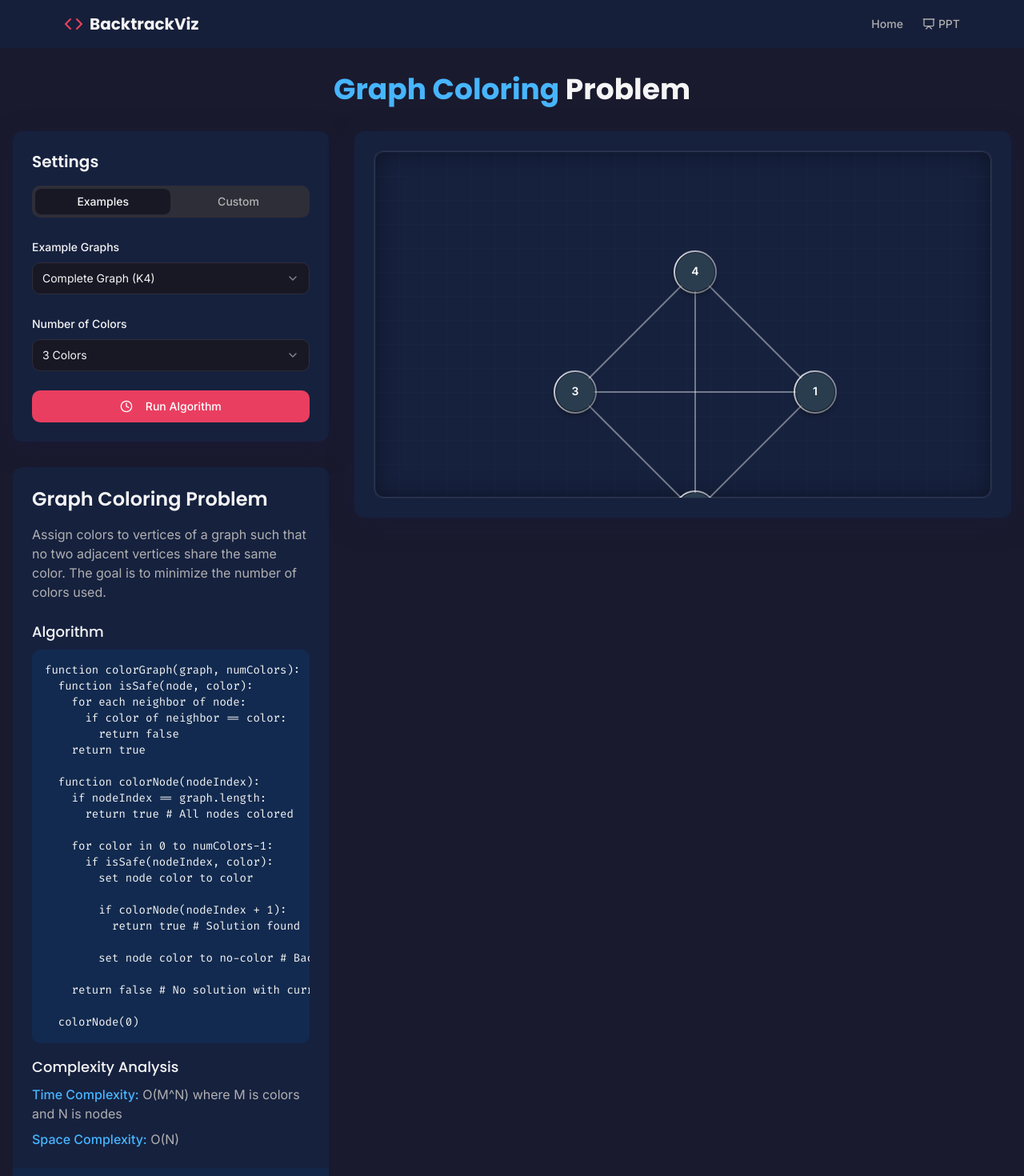
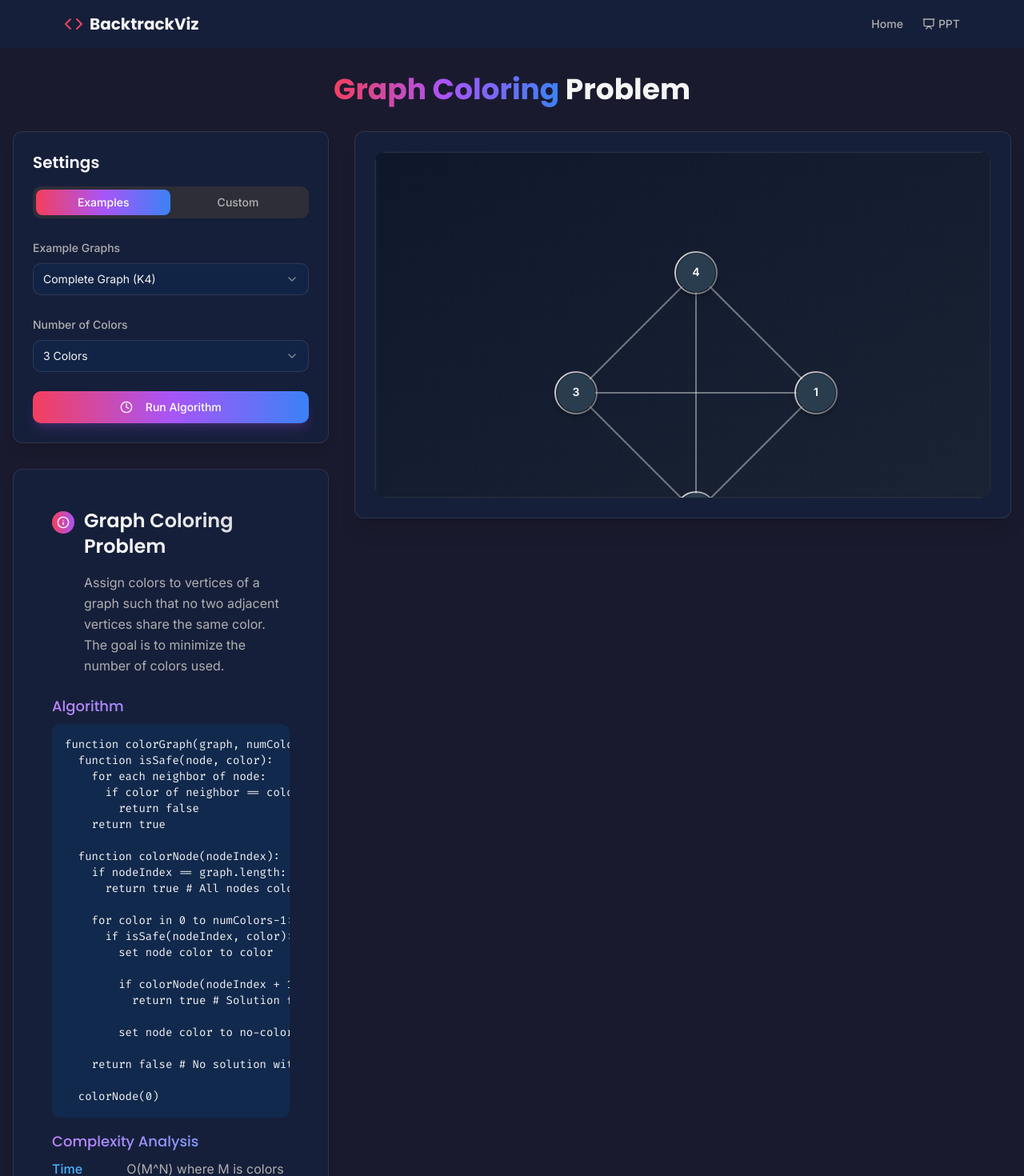
Before and after one commit to Aripreet-Das/algo-visual-explorer, a React (Vite) app: page /graph-coloring in a window 1280 px wide. Shown: the top 1470 px of the page at 80% size. Built offline with nearby package versions, Linux system fonts and the light colour scheme; the HTML template or start-up script is replaced by a standard one.

Commit message:
Refactor: Improve Graph Coloring UI
Improve the visual appeal and user experience of the Graph Coloring section.

```diff
--- a/src/components/InfoPanel.tsx
+++ b/src/components/InfoPanel.tsx
@@ -1,6 +1,7 @@
 
 import { useState } from 'react';
-import { ChevronDown, ChevronUp } from 'lucide-react';
+import { ChevronDown, ChevronUp, Info } from 'lucide-react';
+import { motion, AnimatePresence } from 'framer-motion';
 
 interface InfoPanelProps {
   title: string;
@@ -18,40 +19,65 @@ const InfoPanel = ({ title, description, pseudocode, complexity, applications, d
   const [expanded, setExpanded] = useState(false);
 
   return (
-    <div className="bg-midnight-blue rounded-lg overflow-hidden">
+    <motion.div
+      initial={{ opacity: 0, y: 20 }}
+      animate={{ opacity: 1, y: 0 }}
+      transition={{ duration: 0.5 }}
+      className="glass-panel shadow-lg backdrop-blur-md bg-midnight-blue/80 border border-white/10 rounded-lg overflow-hidden"
+    >
       <div className="p-6">
-        <h2 className="text-2xl font-semibold mb-4">{title}</h2>
-        <p className="text-light-gray mb-6">{description}</p>
+        <div className="flex items-start gap-3">
+          <div className="mt-1 p-1.5 rounded-full bg-gradient-to-r from-rose-500 to-purple-500">
+            <Info size={16} className="text-white" />
+          </div>
+          <div>
+            <h2 className="text-2xl font-semibold mb-4 text-gradient bg-gradient-to-r from-white via-white/90 to-white/80 bg-clip-text text-transparent">{title}</h2>
+            <p className="text-light-gray mb-6 leading-relaxed">{description}</p>
+          </div>
+        </div>
 
         <div className="space-y-4">
           <div>
-            <h3 className="text-lg font-medium mb-2">Algorithm</h3>
-            <pre className="algorithm-code">{pseudocode}</pre>
+            <h3 className="text-lg font-medium mb-2 text-gradient bg-gradient-to-r from-purple-400 to-blue-400 bg-clip-text text-transparent">Algorithm</h3>
+            <pre className="algorithm-code overflow-x-auto scrollbar-none">{pseudocode}</pre>
           </div>
 
           <div>
-            <h3 className="text-lg font-medium mb-2">Complexity Analysis</h3>
+            <h3 className="text-lg font-medium mb-2 text-gradient bg-gradient-to-r from-purple-400 to-blue-400 bg-clip-text text-transparent">Complexity Analysis</h3>
             <div className="space-y-2 text-light-gray">
-              <p><span className="font-medium text-bright-blue">Time Complexity:</span> {complexity.time}</p>
-              <p><span className="font-medium text-bright-blue">Space Complexity:</span> {complexity.space}</p>
+              <p className="flex items-center"><span className="font-medium text-bright-blue w-36">Time Complexity:</span> {complexity.time}</p>
+              <p className="flex items-center"><span className="font-medium text-bright-blue w-36">Space Complexity:</span> {complexity.space}</p>
             </div>
           </div>
         </div>
 
+        <AnimatePresence>
           {expanded && (
-          <div className="mt-6 animate-fade-in">
-            <h3 className="text-lg font-medium mb-2">Applications</h3>
-            <ul className="list-disc list-inside text-light-gray space-y-1">
+            <motion.div
+              initial={{ opacity: 0, height: 0 }}
+              animate={{ opacity: 1, height: 'auto' }}
+              exit={{ opacity: 0, height: 0 }}
+              transition={{ duration: 0.3 }}
+              className="mt-6 overflow-hidden"
+            >
+              <h3 className="text-lg font-medium mb-2 text-gradient bg-gradient-to-r from-purple-400 to-blue-400 bg-clip-text text-transparent">Applications</h3>
+              <ul className="grid grid-cols-1 md:grid-cols-2 gap-2 text-light-gray">
                 {applications.map((app, index) => (
-                <li key={index}>{app}</li>
+                  <li key={index} className="flex items-center gap-2">
+                    <div className="h-1.5 w-1.5 rounded-full bg-bright-coral"></div>
+                    {app}
+                  </li>
                 ))}
               </ul>
 
               {detailedInfo && (
-              <div className="mt-6 text-light-gray prose prose-invert max-w-none" dangerouslySetInnerHTML={{ __html: detailedInfo }} />
-            )}
+                <div className="mt-6 text-light-gray prose prose-invert max-w-none">
+                  <div dangerouslySetInnerHTML={{ __html: detailedInfo }} />
                 </div>
               )}
+            </motion.div>
+          )}
+        </AnimatePresence>
       </div>
 
       <button
@@ -70,7 +96,7 @@ const InfoPanel = ({ title, description, pseudocode, complexity, applications, d
           </>
         )}
       </button>
-    </div>
+    </motion.div>
   );
 };
 
--- a/src/index.css
+++ b/src/index.css
@@ -79,12 +79,32 @@
     @apply bg-midnight-blue/80 backdrop-blur-md rounded-lg p-6 border border-white/10;
   }
 
+  .neo-blur {
+    @apply backdrop-blur-xl bg-black/40 border border-white/10;
+  }
+
+  .text-gradient {
+    @apply bg-clip-text text-transparent;
+  }
+
+  .text-gradient-primary {
+    @apply bg-clip-text text-transparent;
+  }
+
   .algorithm-code {
     @apply bg-dark-blue/50 p-4 rounded-md font-fira-code text-sm text-off-white overflow-x-auto;
   }
+
+  .scrollbar-none {
+    -ms-overflow-style: none;
+    scrollbar-width: none;
+  }
+
+  .scrollbar-none::-webkit-scrollbar {
+    display: none;
+  }
 }
 
-/* Chess board styles */
 .chess-board {
   display: grid;
   grid-template-columns: repeat(var(--board-size), 1fr);
@@ -149,14 +169,13 @@
   height: 100%;
 }
 
-/* Graph styling */
 .graph-canvas {
   width: 100%;
   height: 100%;
-  background-color: #16213E;
+  background-color: #0f172b;
   border-radius: var(--radius);
   position: relative;
-  box-shadow: inset 0 0 20px rgba(0, 0, 0, 0.3);
+  box-shadow: inset 0 0 20px rgba(0, 0, 0, 0.5);
   transition: all 0.3s ease;
 }
 
@@ -165,7 +184,7 @@
   stroke: white;
   stroke-width: 2px;
   transition: all 0.3s ease;
-  filter: drop-shadow(0 4px 4px rgba(0, 0, 0, 0.3));
+  filter: drop-shadow(0 4px 6px rgba(0, 0, 0, 0.5));
 }
 
 .graph-node.selected {
@@ -185,7 +204,7 @@
 }
 
 .graph-edge {
-  stroke: #B0B0B0;
+  stroke: rgba(255, 255, 255, 0.6);
   stroke-width: 2px;
   transition: all 0.3s ease;
 }
@@ -203,7 +222,41 @@
   }
 }
 
-/* Custom scrollbar */
+@keyframes fadeIn {
+  from {
+    opacity: 0;
+    transform: translateY(10px);
+  }
+  to {
+    opacity: 1;
+    transform: translateY(0);
+  }
+}
+
+@keyframes scaleIn {
+  from {
+    transform: scale(0.95);
+    opacity: 0;
+  }
+  to {
+    transform: scale(1);
+    opacity: 1;
+  }
+}
+
+.animate-fade-in {
+  animation: fadeIn 0.3s ease-out forwards;
+}
+
+.animate-scale-in {
+  animation: scaleIn 0.2s ease-out forwards;
+}
+
+.progress-gradient {
+  background: linear-gradient(to right, #e94560, #9c27b0, #47b5ff);
+  background-size: 200% 100%;
+}
+
 ::-webkit-scrollbar {
   width: 8px;
   height: 8px;
--- a/src/pages/GraphColoring.tsx
+++ b/src/pages/GraphColoring.tsx
@@ -6,8 +6,9 @@ import { Switch } from "@/components/ui/switch";
 import { Label } from "@/components/ui/label";
 import { Tabs, TabsContent, TabsList, TabsTrigger } from "@/components/ui/tabs";
 import { Progress } from "@/components/ui/progress";
+import { Slider } from "@/components/ui/slider";
+import { motion } from "framer-motion";
 import GraphCanvas from '@/components/GraphCanvas';
-import AlgorithmControls from '@/components/AlgorithmControls';
 import InfoPanel from '@/components/InfoPanel';
 import {
   colorGraph,
@@ -18,7 +19,16 @@ import {
   type GraphStep
 } from '@/utils/graphColoringAlgorithm';
 import { useToast } from "@/hooks/use-toast";
-import { Clock, Edit3, Trash2 } from 'lucide-react';
+import {
+  Clock,
+  Edit3,
+  Trash2,
+  Play,
+  Pause,
+  SkipBack,
+  SkipForward,
+  RotateCcw
+} from 'lucide-react';
 
 const GraphColoring = () => {
   const { toast } = useToast();
@@ -215,29 +225,29 @@ const GraphColoring = () => {
   return (
     <div className="container mx-auto py-8 px-4">
       <h1 className="text-3xl md:text-4xl font-bold mb-8 text-center">
-        <span className="text-bright-blue">Graph Coloring</span> Problem
+        <span className="text-gradient-primary bg-gradient-to-r from-rose-500 via-purple-500 to-blue-500 bg-clip-text text-transparent">Graph Coloring</span> Problem
       </h1>
 
       <div className="grid grid-cols-1 lg:grid-cols-3 gap-8">
         {/* Left panel - Settings and info */}
         <div className="space-y-8">
-          <div className="card">
-            <h2 className="text-xl font-semibold mb-4">Settings</h2>
+          <div className="glass-panel shadow-lg border border-white/10 rounded-lg p-6 backdrop-blur-md bg-midnight-blue/80">
+            <h2 className="text-xl font-semibold mb-4 text-gradient bg-gradient-to-r from-white via-white/90 to-white/80 bg-clip-text text-transparent">Settings</h2>
             <div className="space-y-6">
-              <Tabs defaultValue="examples">
-                <TabsList className="grid grid-cols-2">
-                  <TabsTrigger value="examples">Examples</TabsTrigger>
-                  <TabsTrigger value="custom">Custom</TabsTrigger>
+              <Tabs defaultValue="examples" className="w-full">
+                <TabsList className="grid grid-cols-2 w-full mb-4">
+                  <TabsTrigger value="examples" className="data-[state=active]:bg-gradient-to-r from-rose-500 via-purple-500 to-blue-500 data-[state=active]:text-white">Examples</TabsTrigger>
+                  <TabsTrigger value="custom" className="data-[state=active]:bg-gradient-to-r from-rose-500 via-purple-500 to-blue-500 data-[state=active]:text-white">Custom</TabsTrigger>
                 </TabsList>
 
-                <TabsContent value="examples" className="space-y-4 pt-4">
+                <TabsContent value="examples" className="space-y-4 pt-2 focus-visible:outline-none">
                   <div className="space-y-2">
-                    <Label>Example Graphs</Label>
+                    <Label className="text-light-gray">Example Graphs</Label>
                     <Select
                       value={selectedExample}
                       onValueChange={handleExampleSelect}
                     >
-                      <SelectTrigger>
+                      <SelectTrigger className="bg-dark-blue/30 border-white/10">
                         <SelectValue placeholder="Select a graph" />
                       </SelectTrigger>
                       <SelectContent>
@@ -249,19 +259,20 @@ const GraphColoring = () => {
                   </div>
                 </TabsContent>
 
-                <TabsContent value="custom" className="space-y-4 pt-4">
+                <TabsContent value="custom" className="space-y-4 pt-2 focus-visible:outline-none">
                   <div className="flex items-center space-x-2">
                     <Switch
                       id="edit-mode"
                       checked={isEditMode}
                       onCheckedChange={setIsEditMode}
                       disabled={isPlaying}
+                      className="data-[state=checked]:bg-gradient-to-r from-rose-500 to-purple-500"
                     />
-                    <Label htmlFor="edit-mode">Edit Mode</Label>
+                    <Label htmlFor="edit-mode" className="text-light-gray">Edit Mode</Label>
                   </div>
 
                   {isEditMode && (
-                    <div className="bg-dark-blue/30 rounded-md p-4 space-y-2">
+                    <div className="neo-blur rounded-md p-4 space-y-3">
                       <p className="text-sm text-light-gray">
                         <strong>To add a node:</strong> Click on the canvas
                       </p>
@@ -271,7 +282,7 @@ const GraphColoring = () => {
                       <Button
                         variant="destructive"
                         size="sm"
-                        className="w-full mt-2"
+                        className="w-full mt-2 bg-gradient-to-r from-red-500 to-red-700 hover:from-red-600 hover:to-red-800 transition-all"
                         onClick={handleClearGraph}
                       >
                         <Trash2 className="mr-2 h-4 w-4" /> Clear Graph
@@ -282,12 +293,12 @@ const GraphColoring = () => {
               </Tabs>
 
               <div className="space-y-2">
-                <Label>Number of Colors</Label>
+                <Label className="text-light-gray">Number of Colors</Label>
                 <Select
                   value={numColors.toString()}
                   onValueChange={(value) => setNumColors(parseInt(value))}
                 >
-                  <SelectTrigger>
+                  <SelectTrigger className="bg-dark-blue/30 border-white/10">
                     <SelectValue placeholder="Select number of colors" />
                   </SelectTrigger>
                   <SelectContent>
@@ -300,14 +311,19 @@ const GraphColoring = () => {
                 </Select>
               </div>
 
+              <motion.div
+                whileHover={{ scale: 1.02 }}
+                whileTap={{ scale: 0.98 }}
+              >
                 <Button
-                className="w-full"
+                  className="w-full bg-gradient-to-r from-rose-500 via-purple-500 to-blue-500 hover:from-rose-600 hover:via-purple-600 hover:to-blue-600 shadow-lg shadow-purple-500/20 transition-all"
                   onClick={handleRunAlgorithm}
                   disabled={isPlaying || isEditMode}
                 >
                   <Clock className="mr-2 h-4 w-4" />
                   Run Algorithm
                 </Button>
+              </motion.div>
             </div>
           </div>
 
@@ -353,7 +369,7 @@ const GraphColoring = () => {
 
         {/* Center panel - Graph Canvas */}
         <div className="lg:col-span-2">
-          <div className="card overflow-hidden">
+          <div className="glass-panel shadow-xl backdrop-blur-md bg-midnight-blue/80 border border-white/10 rounded-lg p-6 overflow-hidden">
             {steps.length > 0 && !isEditMode && (
               <div className="mb-6">
                 <div className="flex justify-between items-center mb-2">
@@ -365,9 +381,15 @@ const GraphColoring = () => {
                   </span>
                 </div>
 
-                <Progress value={progressPercentage} className="h-1.5" />
+                <Progress value={progressPercentage} className="h-2.5 bg-slate-800/50"
+                  style={{
+                    backgroundImage: 'linear-gradient(to right, #e94560, #9c27b0, #47b5ff)',
+                    backgroundSize: `${progressPercentage}% 100%`,
+                    backgroundRepeat: 'no-repeat'
+                  }}
+                />
 
-                <div className="bg-dark-blue/30 rounded-md p-4 mt-4">
+                <div className="neo-blur rounded-md p-4 mt-4 border border-white/10">
                   <p className="font-medium text-off-white">
                     {steps[currentStepIndex].message}
                   </p>
@@ -376,7 +398,7 @@ const GraphColoring = () => {
             )}
 
             {isEditMode && (
-              <div className="mb-6 bg-midnight-blue rounded-md p-4 flex items-center gap-2 border border-bright-blue/30">
+              <div className="mb-6 neo-blur rounded-md p-4 flex items-center gap-2 border border-bright-blue/30">
                 <Edit3 className="text-bright-blue h-5 w-5" />
                 <p className="text-sm">
                   Edit Mode: {graph.nodes.length} nodes, {graph.edges.length} edges
@@ -384,7 +406,7 @@ const GraphColoring = () => {
               </div>
             )}
 
-            <div className="w-full aspect-video bg-midnight-blue rounded-lg overflow-hidden border border-white/5">
+            <div className="w-full aspect-video bg-[#0f172b] rounded-lg overflow-hidden border border-white/5 shadow-inner shadow-black/40">
               <GraphCanvas
                 nodes={graph.nodes}
                 edges={graph.edges}
@@ -397,19 +419,92 @@ const GraphColoring = () => {
             </div>
 
             {!isEditMode && steps.length > 0 && (
-              <div className="mt-8 px-6">
-                <AlgorithmControls
-                  isPlaying={isPlaying}
-                  speed={speed}
-                  onPlay={() => setIsPlaying(true)}
-                  onPause={() => setIsPlaying(false)}
-                  onReset={resetVisualization}
-                  onStepForward={() => setCurrentStepIndex(prev => Math.min(prev + 1, steps.length - 1))}
-                  onStepBackward={() => setCurrentStepIndex(prev => Math.max(prev - 1, 0))}
-                  onSpeedChange={([newSpeed]) => setSpeed(newSpeed)}
-                  disableBackward={currentStepIndex === 0}
-                  disableForward={currentStepIndex === steps.length - 1}
+              <div className="mt-8 px-2">
+                <div className="space-y-8">
+                  <div className="space-y-3">
+                    <div className="flex justify-between items-center">
+                      <h3 className="font-medium text-off-white text-sm">Animation Speed</h3>
+                      <span className="text-sm text-light-gray">{speed}x</span>
+                    </div>
+                    <Slider
+                      value={[speed]}
+                      min={0.5}
+                      max={3}
+                      step={0.5}
+                      onValueChange={([newSpeed]) => setSpeed(newSpeed)}
+                      className="w-full"
                     />
+                  </div>
+
+                  <div className="flex justify-between items-center">
+                    <motion.div
+                      whileHover={{ scale: 1.05 }}
+                      whileTap={{ scale: 0.95 }}
+                    >
+                      <Button
+                        size="icon"
+                        variant="outline"
+                        className="h-12 w-12 rounded-full border border-white/10 bg-slate-900/50 hover:bg-slate-800/60"
+                        onClick={() => setCurrentStepIndex(prev => Math.max(prev - 1, 0))}
+                        disabled={currentStepIndex === 0}
+                      >
+                        <SkipBack size={18} />
+                      </Button>
+                    </motion.div>
+
+                    <motion.div
+                      whileHover={{ scale: 1.05 }}
+                      whileTap={{ scale: 0.95 }}
+                    >
+                      {isPlaying ? (
+                        <Button
+                          size="lg"
+                          className="h-16 w-16 rounded-full bg-green-500 hover:bg-green-600 shadow-lg shadow-green-500/20 p-0"
+                          onClick={() => setIsPlaying(false)}
+                        >
+                          <Pause size={24} />
+                        </Button>
+                      ) : (
+                        <Button
+                          size="lg"
+                          className="h-16 w-16 rounded-full bg-green-500 hover:bg-green-600 shadow-lg shadow-green-500/20 p-0"
+                          onClick={() => setIsPlaying(true)}
+                        >
+                          <Play size={24} className="ml-1" />
+                        </Button>
+                      )}
+                    </motion.div>
+
+                    <motion.div
+                      whileHover={{ scale: 1.05 }}
+                      whileTap={{ scale: 0.95 }}
+                    >
+                      <Button
+                        size="icon"
+                        variant="outline"
+                        className="h-12 w-12 rounded-full border border-white/10 bg-slate-900/50 hover:bg-slate-800/60"
+                        onClick={() => setCurrentStepIndex(prev => Math.min(prev + 1, steps.length - 1))}
+                        disabled={currentStepIndex === steps.length - 1}
+                      >
+                        <SkipForward size={18} />
+                      </Button>
+                    </motion.div>
+                  </div>
+
+                  <motion.div
+                    whileHover={{ scale: 1.01 }}
+                    whileTap={{ scale: 0.99 }}
+                  >
+                    <Button
+                      variant="outline"
+                      className="w-full flex items-center justify-center gap-2 rounded-md border border-white/10 bg-slate-900/50 hover:bg-slate-800/60 transition-all py-6"
+                      onClick={resetVisualization}
+                    >
+                      <RotateCcw size={16} className="mr-1" />
+                      <span>Reset</span>
+                    </Button>
+                  </motion.div>
+                </div>
               </div>
             )}
           </div>
```
Also changed, not shown: src/components/GraphCanvas.tsx (+42 -4 lines). Lines whose indentation alone changed are shown as unchanged.
